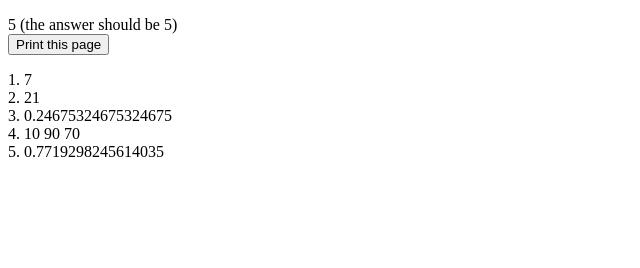
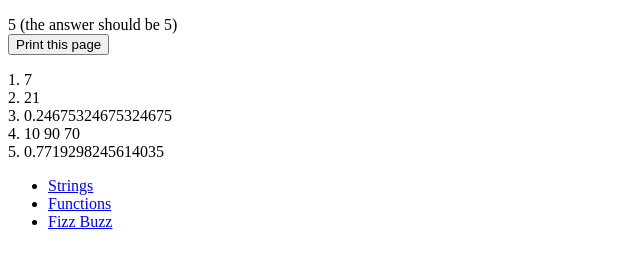
Before and after one commit to Byronwww/odin-project-js-hello-world, a plain HTML site: page index.html in a window 1280 px wide. Shown: the whole page, without its empty margins (0-640 px from the left). Drawn offline with Linux system fonts and the light colour scheme.

Commit message:
Add links to other pages from index.html

```diff
--- a/index.html
+++ b/index.html
@@ -56,6 +56,14 @@
 
     </p>
 
+    <p>
+        <ul>
+            <li><a href = "strings.html">Strings</a></li>
+            <li><a href = "functions.html">Functions</a></li>
+            <li><a href = "fizzBuzz.html">Fizz Buzz</a></li>
+        </ul>
+    </p>
+
 
 
 </body>
```
